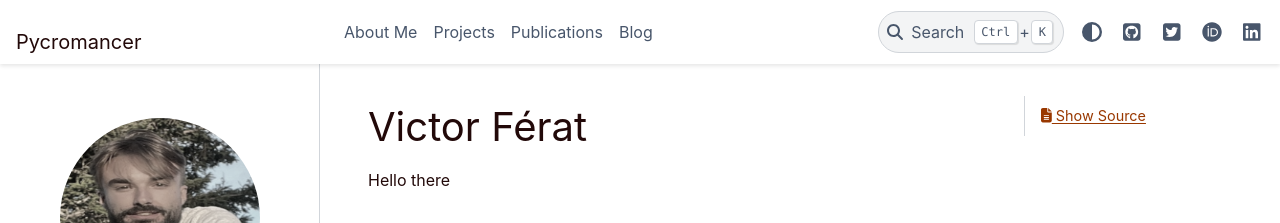
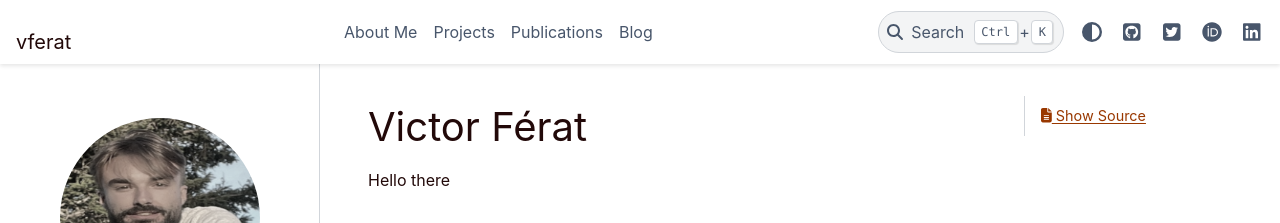
Before and after one commit to vferat/vferat.github.io, a Sphinx documentation site: the page built from source/index.md, in a window 1280 px wide. Shown: the top 223 px of the page. Built offline with Sphinx 7.4.7 and the PyData theme 0.15.4, drawn with Linux system fonts in a browser that asks for light colours; comment, search, counter and statistics services are not loaded.

Commit message:
Change website title

```diff
--- a/source/conf.py
+++ b/source/conf.py
@@ -49,7 +49,7 @@ html_theme_options = {
 }
 
 html_favicon = "_static/favicon.ico"
-html_title = "Pycromancer"
+html_title = "vferat"
 
 html_static_path = ['_static']
 html_css_files = [
```
